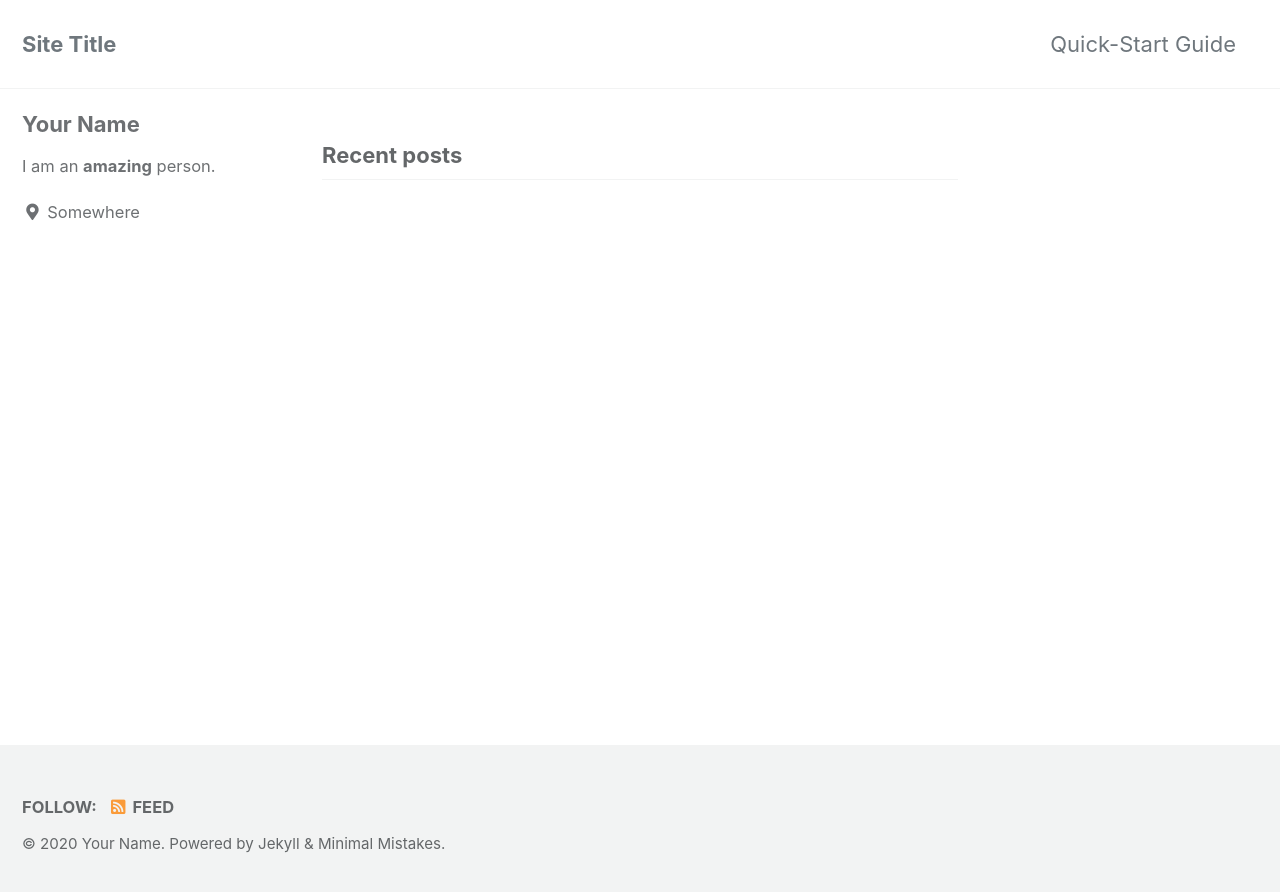
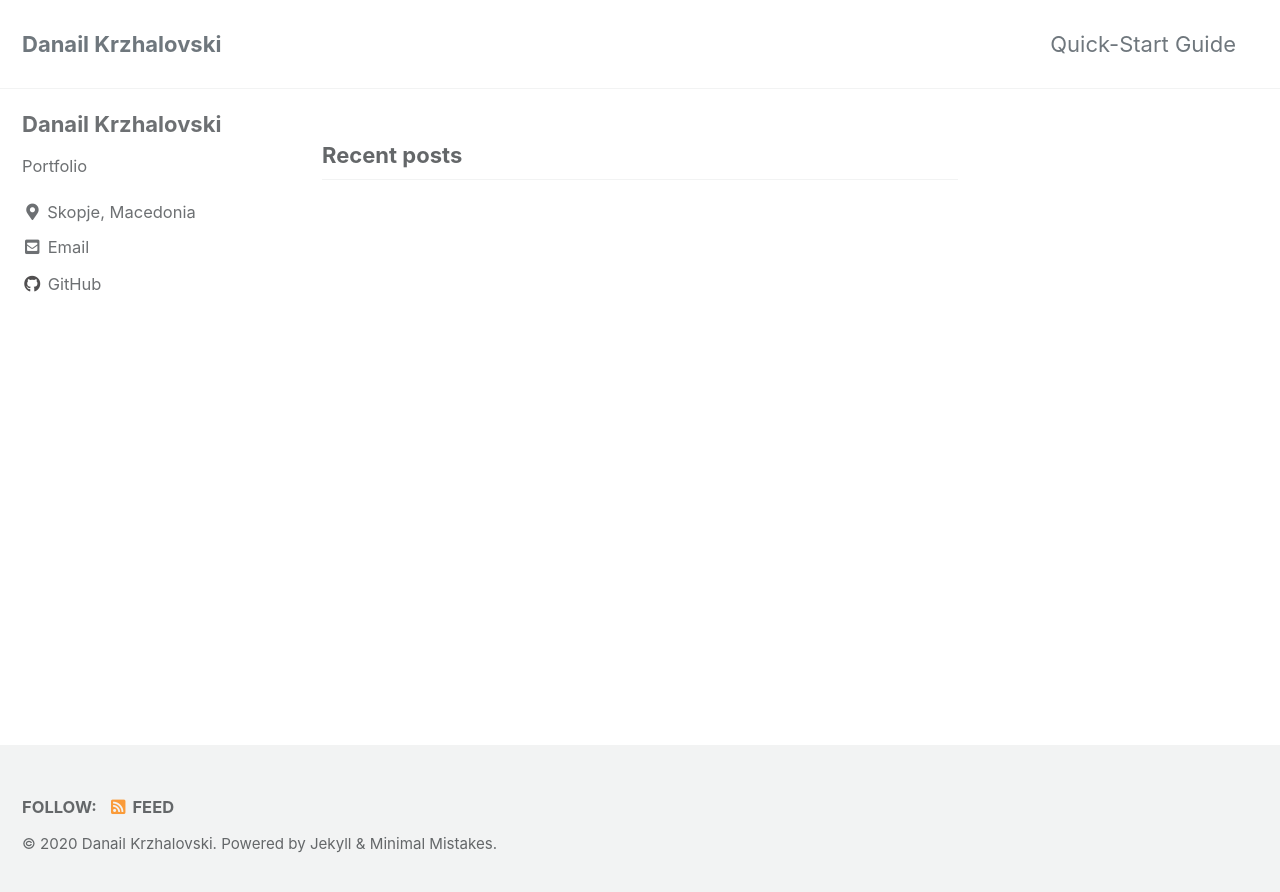
Before and after one commit to krzhalovski/krzhalovski.github.io, a Jekyll site: the page built from index.html, in a window 1280 px wide. Shown: the top 892 px of the page. Built offline with Jekyll 4.4.1, drawn with Linux system fonts in a browser that asks for light colours; cached includes are drawn as plain includes; the list of posts is cut into pages by our own code.

Commit message:
Added plugin

```diff
--- a/Gemfile
+++ b/Gemfile
@@ -1,2 +1,4 @@
 source "https://rubygems.org"
+
+gem 'jekyll-include-cache'
 gemspec
--- a/_config.yml
+++ b/_config.yml
@@ -16,11 +16,11 @@ minimal_mistakes_skin    : "default" # "air", "aqua", "contrast", "dark", "dirt"
 
 # Site Settings
 locale                   : "en-US"
-title                    : "Site Title"
+title                    : "Danail Krzhalovski"
 title_separator          : "-"
 subtitle                 : # site tagline that appears below site title in masthead
-name                     : "Your Name"
-description              : "An amazing website."
+name                     : "Danail Krzhalovski"
+description              : "Portfolio"
 url                      : # the base hostname & protocol for your site e.g. "https://mmistakes.github.io"
 baseurl                  : # the subpath of your site, e.g. "/blog"
 repository               : # GitHub username/repo-name e.g. "mmistakes/minimal-mistakes"
@@ -93,30 +93,18 @@ analytics:
 
 # Site Author
 author:
-  name             : "Your Name"
+  name             : "Danail Krzhalovski"
   avatar           : # path of avatar image, e.g. "/assets/images/bio-photo.jpg"
-  bio              : "I am an **amazing** person."
-  location         : "Somewhere"
+  bio              : "Portfolio"
+  location         : "Skopje, Macedonia"
   email            :
   links:
     - label: "Email"
       icon: "fas fa-fw fa-envelope-square"
-      # url: "mailto:your.name@email.com"
-    - label: "Website"
-      icon: "fas fa-fw fa-link"
-      # url: "https://your-website.com"
-    - label: "Twitter"
-      icon: "fab fa-fw fa-twitter-square"
-      # url: "https://twitter.com/"
-    - label: "Facebook"
-      icon: "fab fa-fw fa-facebook-square"
-      # url: "https://facebook.com/"
+      url: "dkrzhalovski@gmail.com"
     - label: "GitHub"
       icon: "fab fa-fw fa-github"
-      # url: "https://github.com/"
-    - label: "Instagram"
-      icon: "fab fa-fw fa-instagram"
-      # url: "https://instagram.com/"
+      url: "https://github.com/krzhalovski"
 
 # Site Footer
 footer:
```
